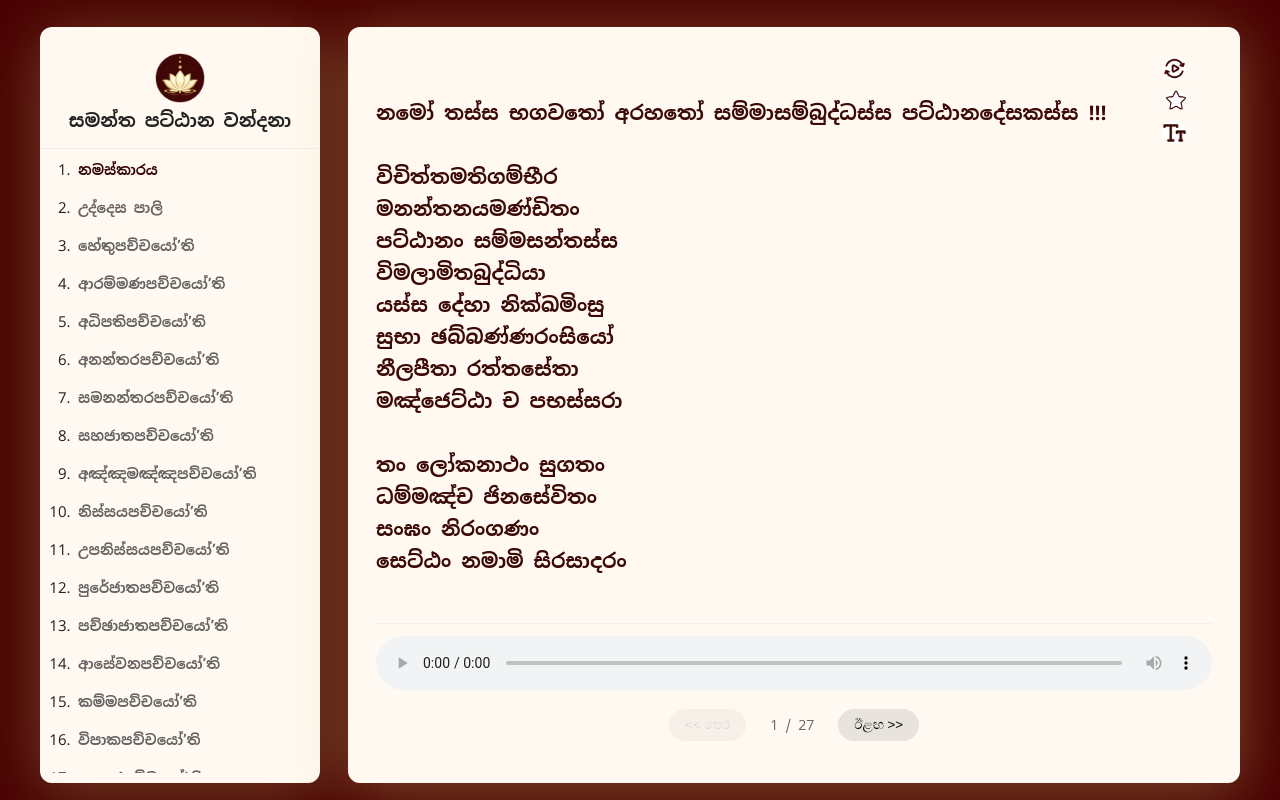
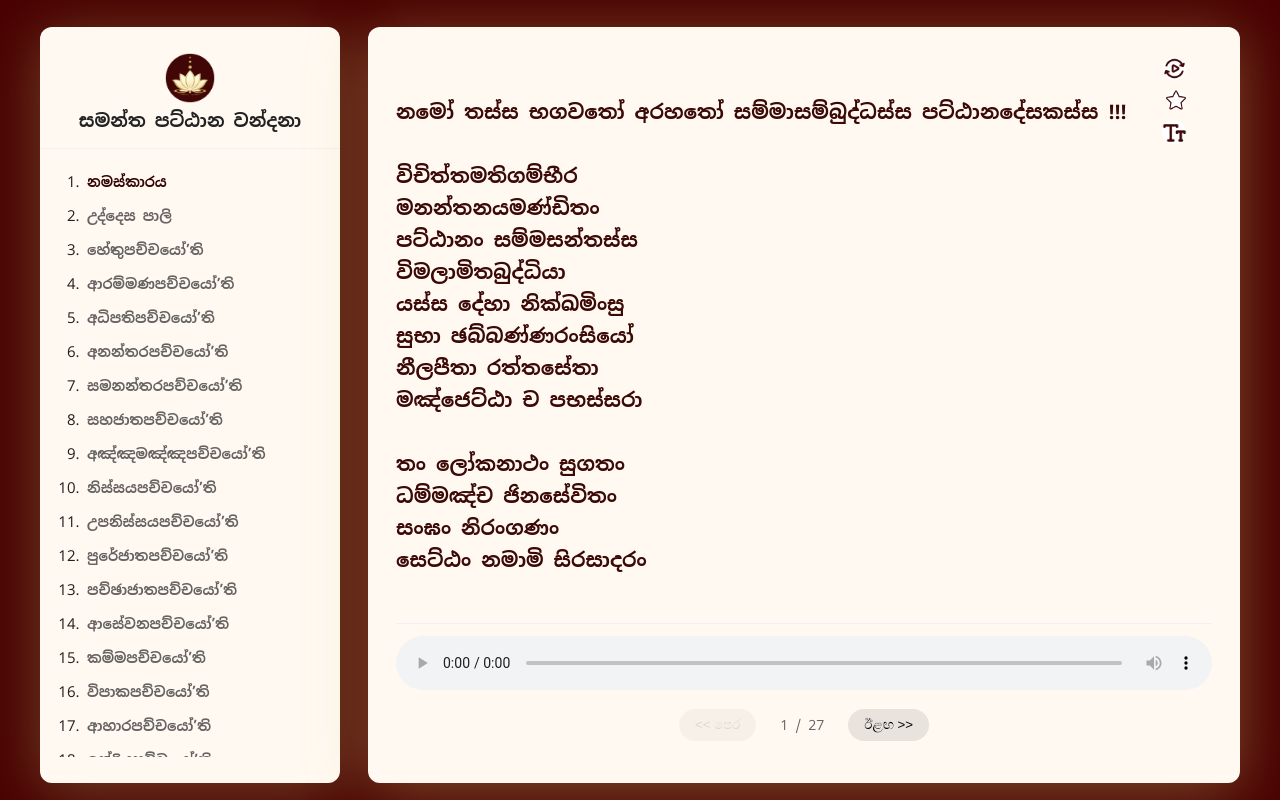
Before and after one commit to narthanasathsara93/samantha-patthana, a Vue app: page / in a window 1280 px wide. Built offline with nearby package versions, Linux system fonts and the light colour scheme.

Commit message:
sidemenu updated

```diff
--- a/src/components/Sidebar.vue
+++ b/src/components/Sidebar.vue
@@ -67,7 +67,6 @@ const handleVerseClick = (verse) => {
 const getImage = () => {
   return require("@/assets/images/logo.png");
 };
-
 </script>
 
 <style scoped>
@@ -82,7 +81,7 @@ const getImage = () => {
 }
 /* ===== Sidebar ===== */
 .sidebar {
-  width: 280px;
+  width: 300px;
   padding: 10px 0;
   transition: transform 0.3s ease;
   background: #fff9f1;
@@ -114,16 +113,16 @@ const getImage = () => {
 
 /* List */
 .sidebar ol {
+  margin-left: 17px;
   list-style: decimal;
   padding: 0 28px;
-  margin: 0;
   overflow-y: auto;
   flex: 1;
 }
 
 .sidebar > ol > li {
   padding: 0;
-  margin: 4px 10px;
+  margin: 0px 2px;
   border-radius: 8px;
   transition: all 0.2s ease;
   font-size: 15px;
```
